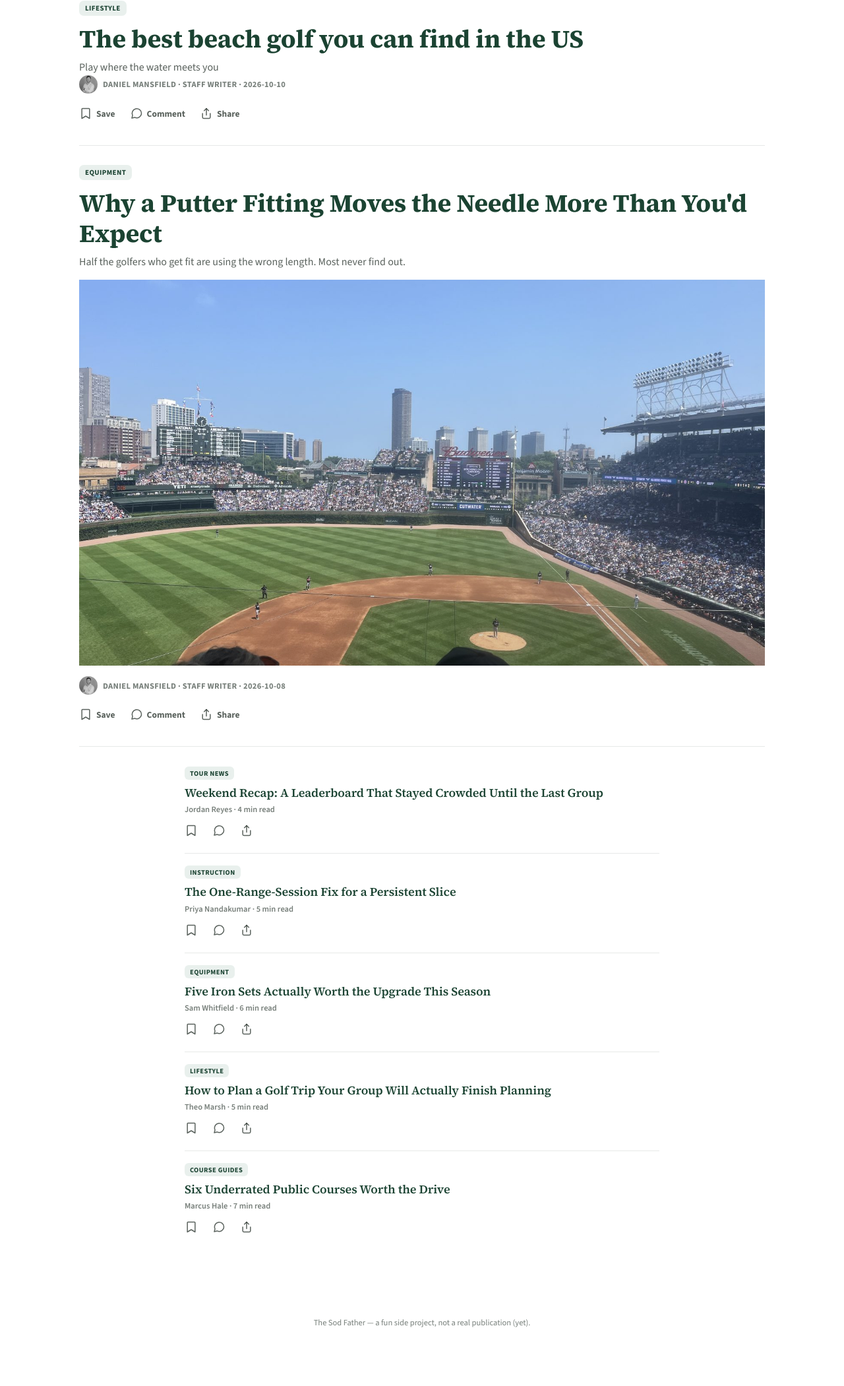
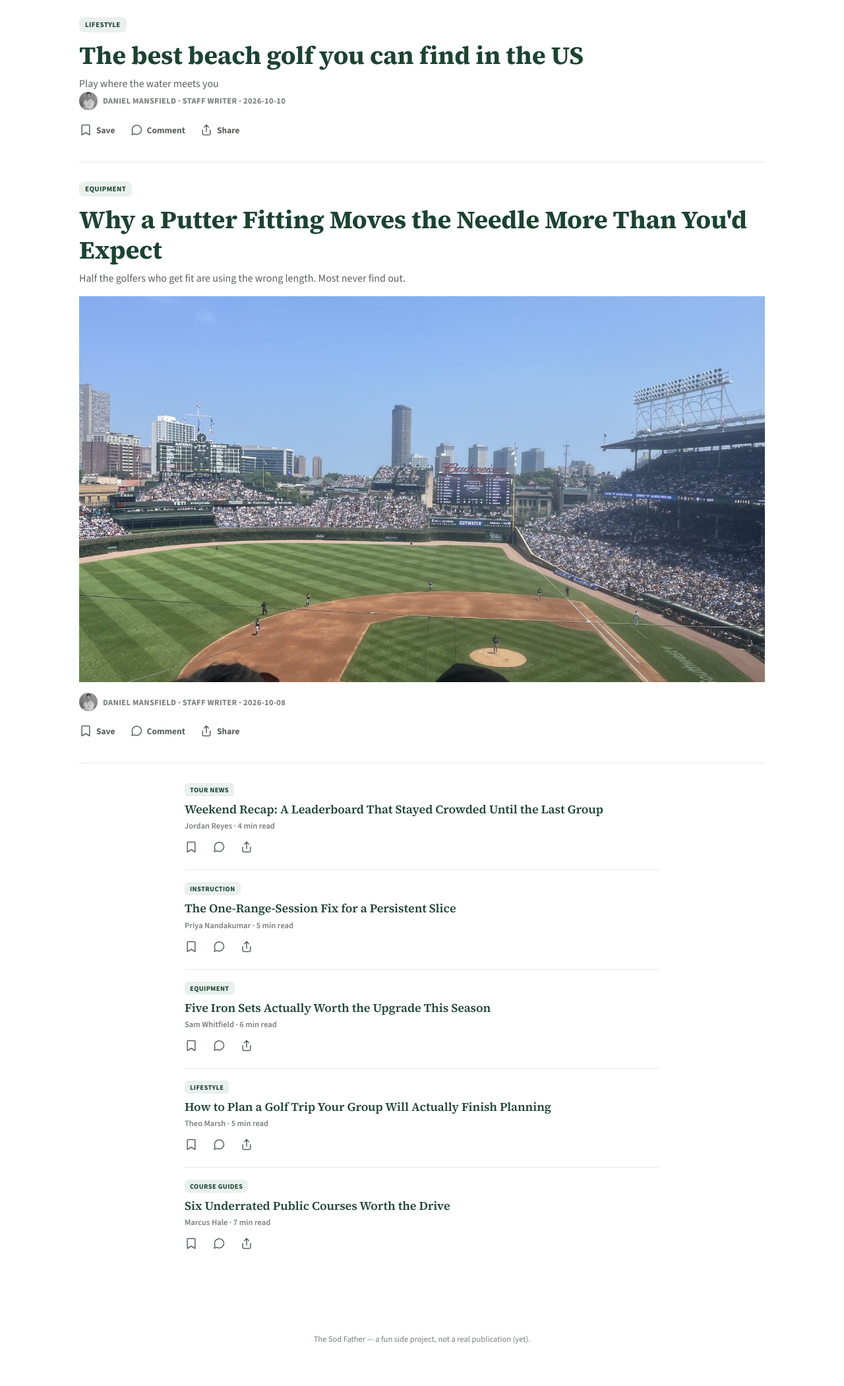
Before and after one commit to Dmans27/the-sod-father, a Flask app: page / in a window 1280 px wide. Shown: the part 121-2222 px from the top of the page at 66% size. Before the commit the page ends 2133 px from the top, so only its background shows below. Run offline with Flask 3, Linux system fonts and the light colour scheme; data that the repository does not hold is empty; some libraries are stand-ins or nearby versions.

Commit message:
Add top padding to main content

```diff
--- a/static/css/style.css
+++ b/static/css/style.css
@@ -260,7 +260,7 @@ a { color: inherit; }
 body.site-menu-open { overflow: hidden; }
 
 /* ── Hero ── */
-.site-main { max-width: 1080px; margin: 0 auto; padding: 0 20px 60px; }
+.site-main { max-width: 1080px; margin: 0 auto; padding: 25px 20px 60px; }
 .hero { padding: 28px 0 20px; }
 .hero__title {
   font-family: var(--font-serif);
```
